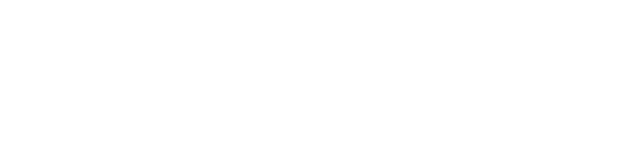
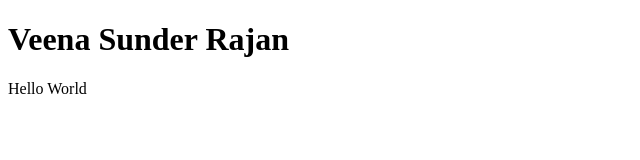
Before and after one commit to veenarajan/veenarajan.github.io, a plain HTML site: page index.html in a window 1280 px wide. Shown: the whole page, without its empty margins (0-640 px from the left). Drawn offline with Linux system fonts and the light colour scheme.

Commit message:
Update index.html

```diff
--- a/index.html
+++ b/index.html
@@ -1,9 +1,7 @@
 <!DOCTYPE html>
 <html>
 <body>
-<div>
-<h1 Veena Sunder Rajan />
-<p Hello World />
-</div>
+<h1>Veena Sunder Rajan</h1>
+<p>Hello World</p>
 </body>
 </html>
```
